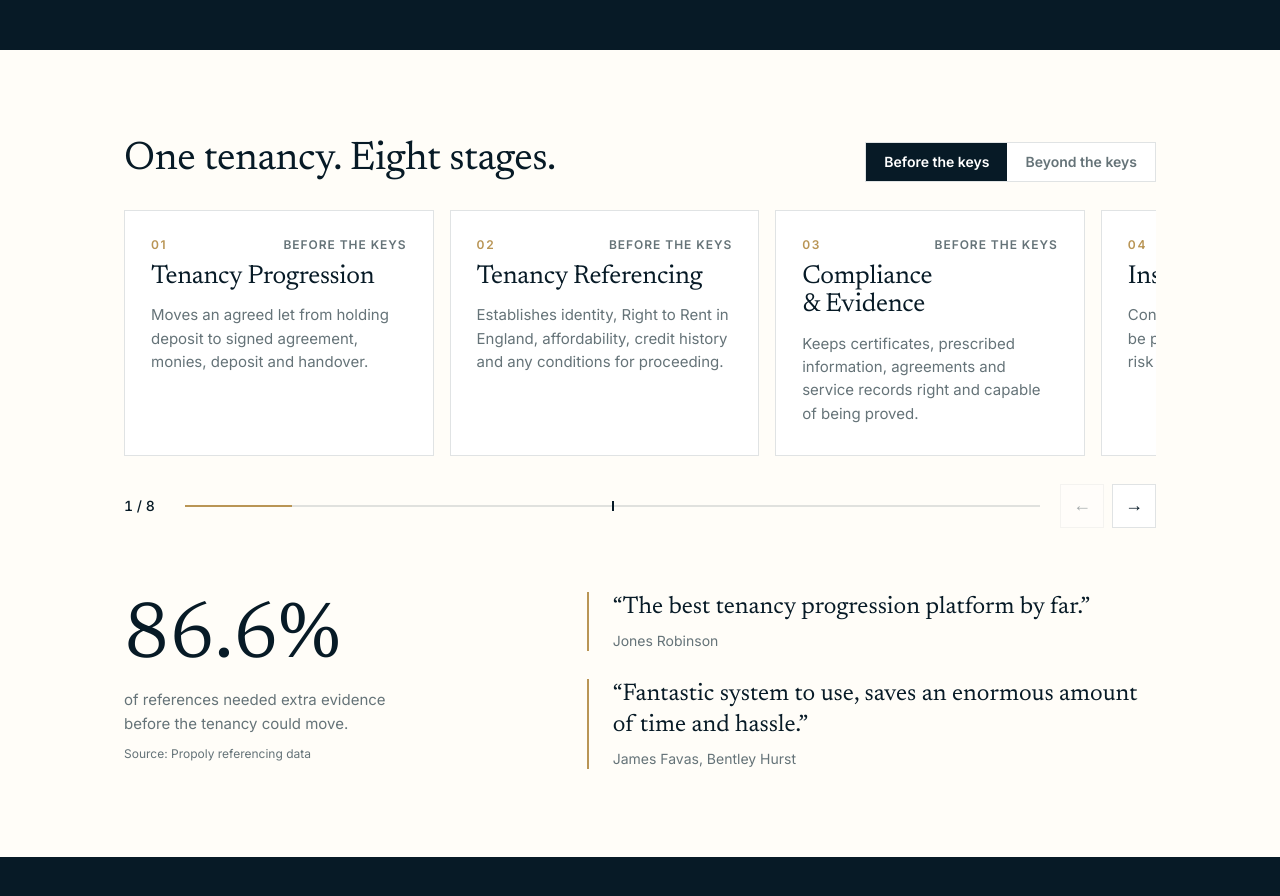
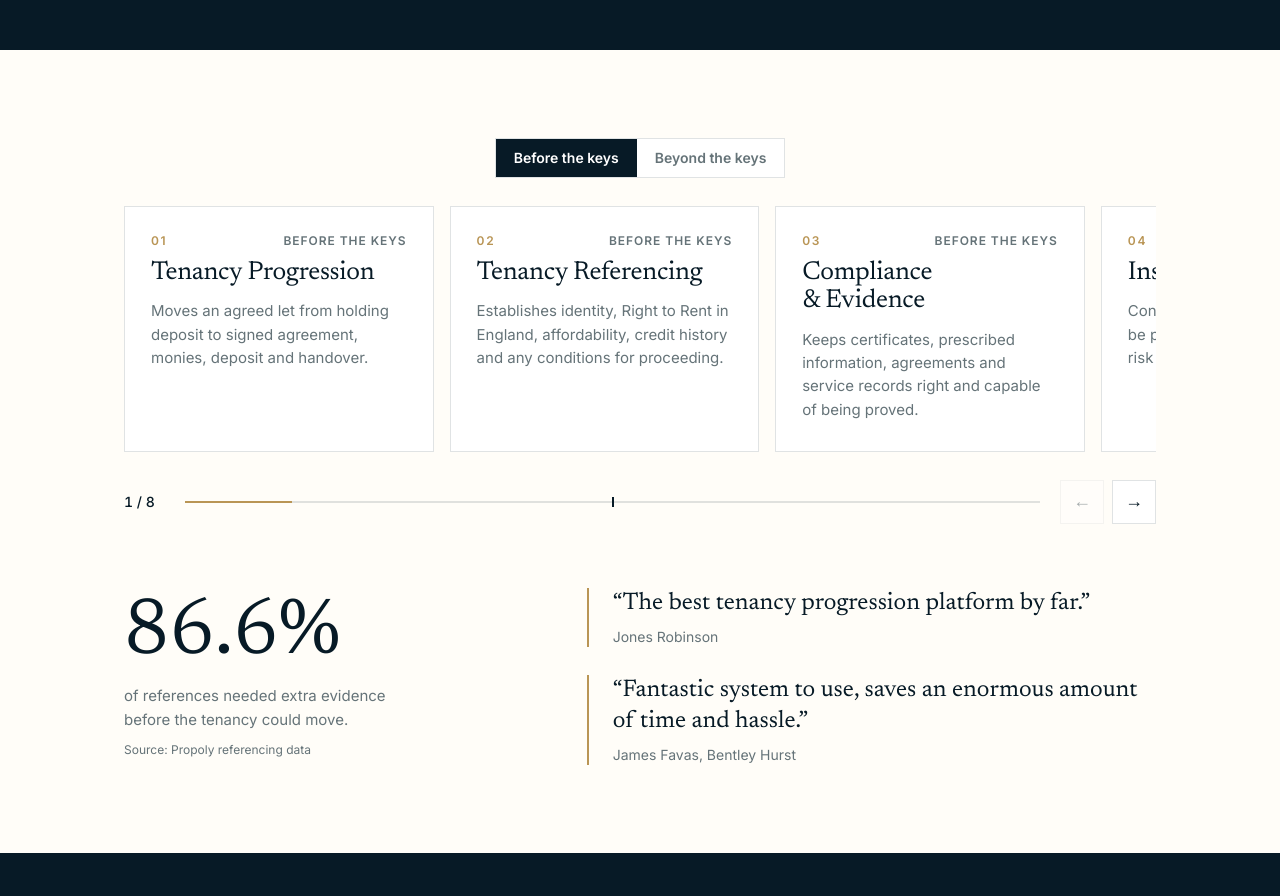
Before and after one commit to robertsjosh472-ui/microsite, a plain HTML site: page index.html in a window 1280 px wide. Shown: the part 1440-2336 px from the top of the page. Drawn offline with Linux system fonts and the light colour scheme.

Commit message:
Remove stage slider heading and centre the phase tabs
Co-Authored-By: Claude Opus 5.5 <noreply@anthropic.com>
Claude-Session: https://claude.ai/code/session_01RJMm83GsXcgZApRLYhHpSK

```diff
--- a/index.html
+++ b/index.html
@@ -85,8 +85,7 @@
   /* Proof strip */
   .proof { padding-block: 88px; }
   /* Stage slider */
-  .stages-head { display: flex; justify-content: space-between; align-items: end; gap: 24px; flex-wrap: wrap; margin-bottom: 28px; }
-  .stages-head h2 { font-size: clamp(28px, 3.6vw, 40px); }
+  .stages-head { display: flex; justify-content: center; margin-bottom: 28px; }
   .phase-tabs { display: inline-flex; border: 1px solid var(--line); background: #fff; }
   .phase-tabs button { font: 600 14px/1 var(--sans); padding: 12px 18px; border: 0; background: transparent; color: var(--slate); cursor: pointer; }
   .phase-tabs button[aria-selected="true"] { background: var(--navy); color: #fff; }
@@ -214,7 +213,6 @@
     <div class="wrap">
       <div class="stages" id="stages">
         <div class="stages-head">
-          <h2>One tenancy. Eight stages.</h2>
           <div class="phase-tabs" role="tablist" aria-label="Jump to phase">
             <button type="button" role="tab" id="tab-before" data-phase="before" aria-selected="true">Before the keys</button>
             <button type="button" role="tab" id="tab-beyond" data-phase="beyond" aria-selected="false">Beyond the keys</button>
```
